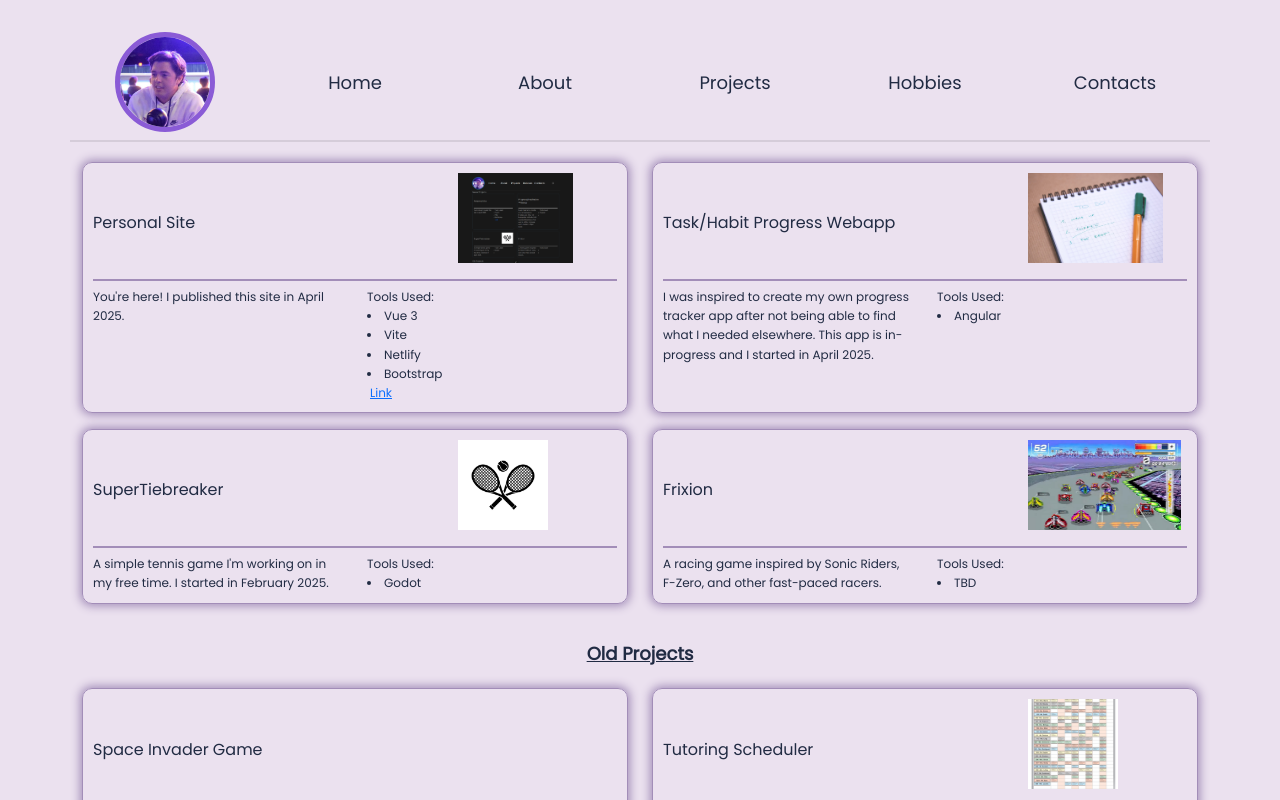
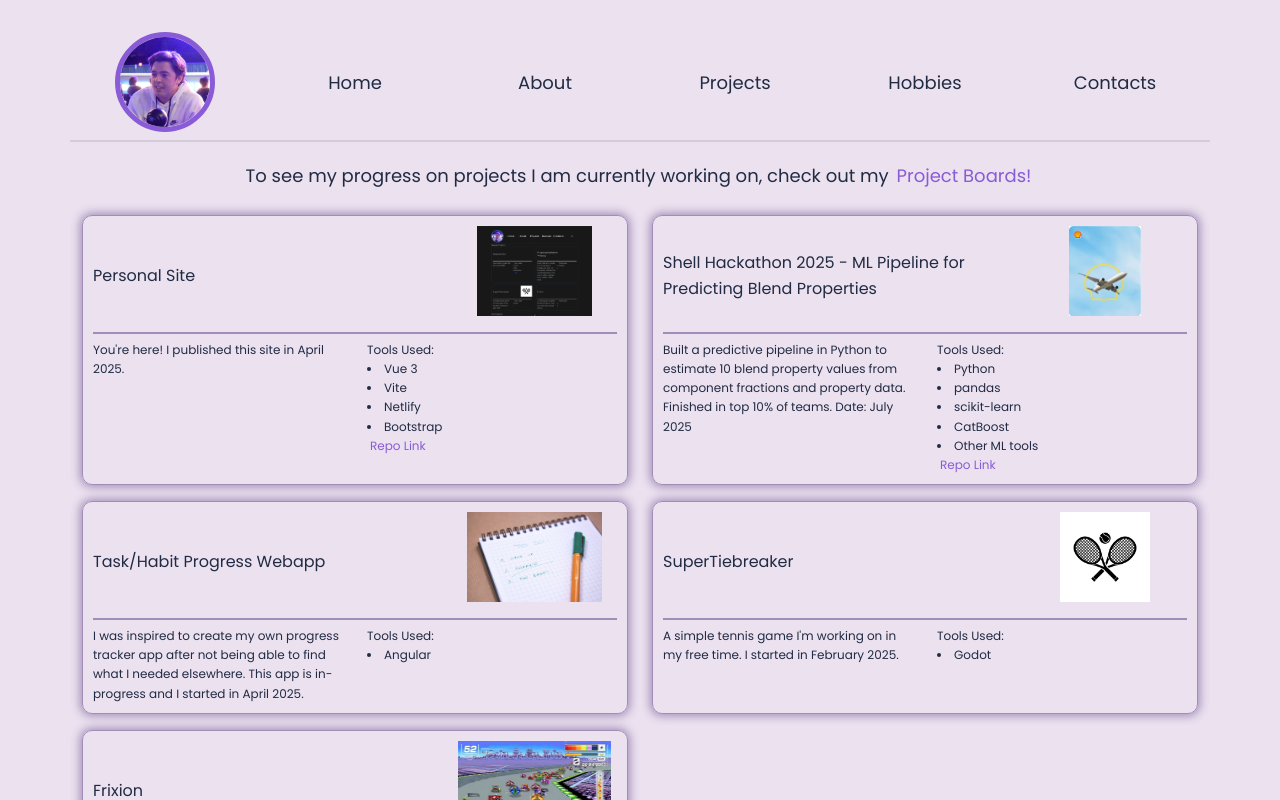
Before and after one commit to dazephster/psychic-octo-waddle, a Vue app in the folder personal-site/: page /projects in a window 1280 px wide. Built offline with nearby package versions, Linux system fonts and the light colour scheme.

Commit message:
Added hackathon ml project and small fixes/updates

```diff
--- a/personal-site/src/components/Hobbies.vue
+++ b/personal-site/src/components/Hobbies.vue
@@ -121,10 +121,13 @@
             });
             console.log(gamesArr.value);
 
-
-            cells.value[1].funs[0] += gamesArr.value.join(', ') + " (via SteamAPI)";
+            if(gamesArr.length == 0) {
+                cells.value[1].funs[0] = "I have no recently played Steam Games D: (via SteamAPI)"
+            } else {
+                cells.value[1].funs[0] += gamesArr.value.join(', ') + " (via SteamAPI)";
+            }
         } catch (err) {
-            console.error('Failed to fetch Steam data:', err);
+            console.error('Failed to fetch Steam data. If running locally, use \'netlify dev\' to make this endpoint work:', err);
         }
     });
 </script>
--- a/personal-site/src/components/Projects.vue
+++ b/personal-site/src/components/Projects.vue
@@ -39,6 +39,14 @@
             link: 'https://github.com/dazephster/psychic-octo-waddle',
         },
         {
+            name: 'Shell Hackathon 2025 - ML Pipeline for Predicting Blend Properties',
+            source: '/images/shell_hackathon_logo.png',
+            description: 'Built a predictive pipeline in Python to estimate 10 blend property values from component fractions and property data. ' +
+            'Finished in top 10% of teams.\nDate: July 2025',
+            tools: ['Python', 'pandas', 'scikit-learn', 'CatBoost', 'Other ML tools'],
+            link: 'https://github.com/dazephster/shell-hackathon-2025/'
+        },
+        {
             name: 'Task/Habit Progress Webapp', source: baseLink + '/images/list.jpg',
             description: 'I was inspired to create my own progress tracker app after not being able to find what I needed elsewhere. ' +
             'This app is in-progress and I started in April 2025.',
@@ -62,6 +70,12 @@
 
 <template>
     <div class="container">
+        <div class="row mb-4">
+            <div class="subheader">
+                To see my progress on projects I am currently working on, check out my
+                <a class="link" :href="'https://github.com/dazephster/project-management/projects?query=is%3Aopen'">Project Boards!</a>
+            </div>
+        </div>
         <div class="row">
             <div
                 v-for="(cell, index) in newCells"
@@ -90,7 +104,7 @@
                                 <li v-for="(tool, index) in cell.tools" :key="index">{{ tool }}</li>
                             </div>
                             <div class="link">
-                                <a v-if="cell.link.length > 2" :href="cell.link" target="_blank">Link</a>
+                                <a class="link" v-if="cell.link.length > 2" :href="cell.link" target="_blank">Repo Link</a>
                             </div>
                         </div>
                     </div>
@@ -130,8 +144,8 @@
                                 <div>Tools Used:</div>
                                 <li v-for="(tool, index) in cell.tools" :key="index">{{ tool }}</li>
                             </div>
-                            <div class="link">
-                                <a v-if="cell.link.length > 2" :href="cell.link" target="_blank">Link</a>
+                            <div>
+                                <a class="link" v-if="cell.link.length > 2" :href="cell.link" target="_blank">Link</a>
                             </div>
                         </div>
                     </div>
@@ -155,6 +169,16 @@
         text-decoration: underline;
     }
 
+    .subheader {
+        text-align: center;
+        font-size: 18px;
+    }
+
+    .link {
+        color: var(--color-primary);
+        text-decoration: none;
+    }
+
     .cell {
         height: 100%;
         padding: 10px;
@@ -173,6 +197,8 @@
 
     .picture-col {
         height: 100%;
+        display: flex;
+        justify-content: center;
 
         .picture {
             max-width: 100%;
```
Also changed, not shown: personal-site/public/images/shell_hackathon_logo.png (added), 1 other file (tests, documents, lock files or other folders).
